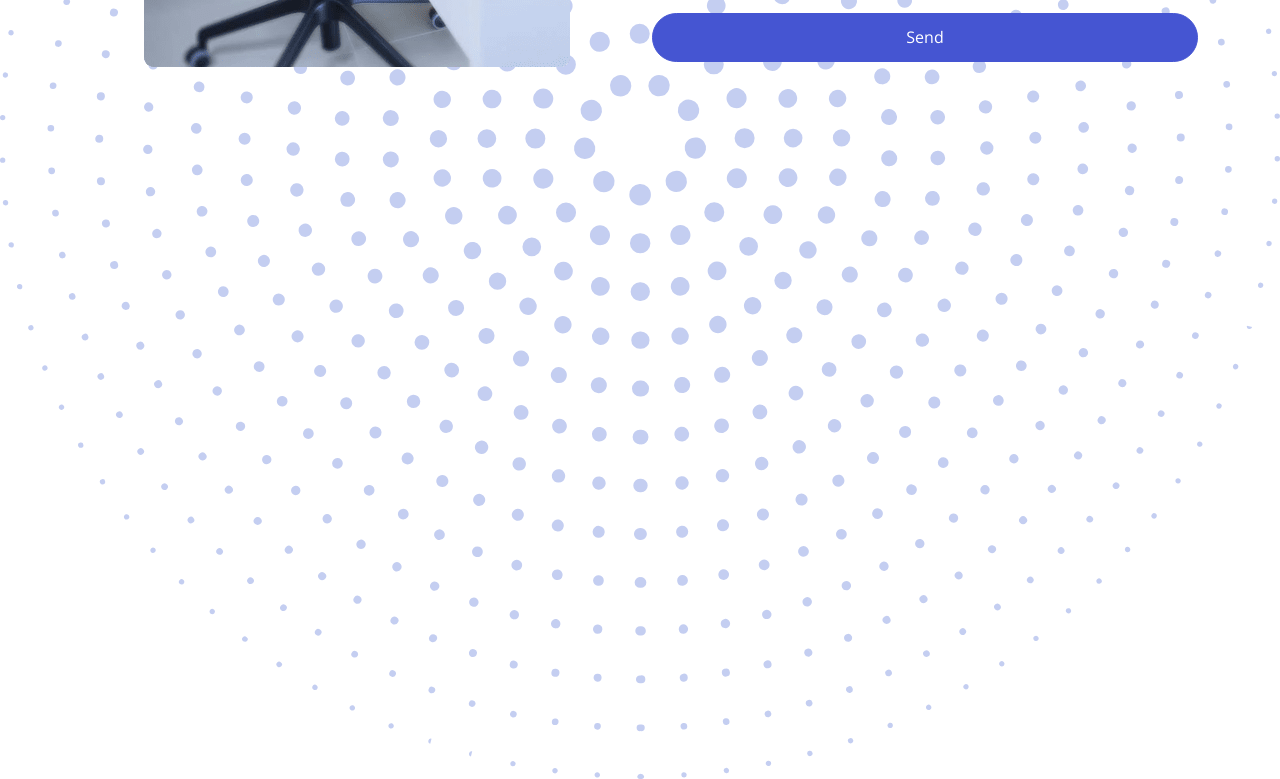
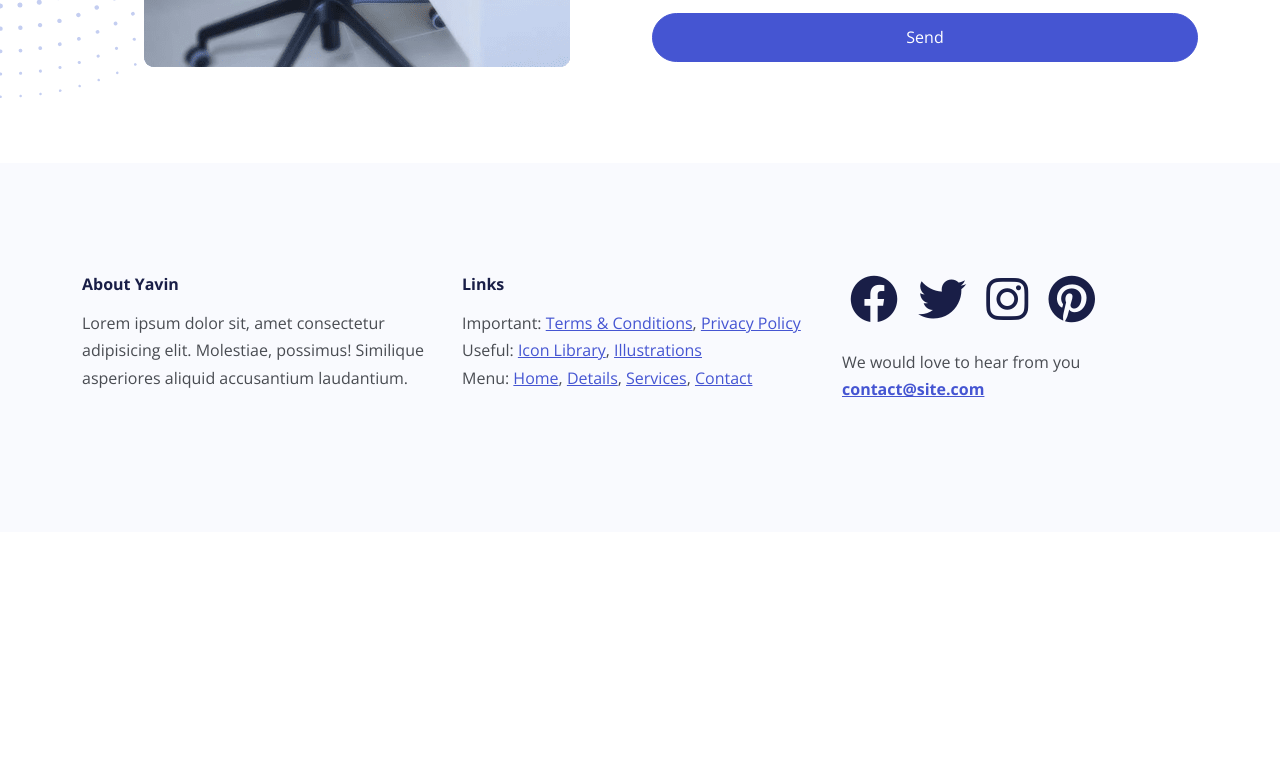
Before and after one commit to nataliestorozhuk/yavin-website, a website: page index.html in a window 1280 px wide. Shown: the part 6099-6878 px from the top of the page. After the commit the page ends 6631 px from the top, so only its background shows below. Drawn offline with nearby package versions, Linux system fonts and the light colour scheme; files that its build step writes are made by us from their sources.

Commit message:
added footer section and some styles

```diff
--- a/index.html
+++ b/index.html
@@ -561,6 +561,61 @@
       </div>
     </section>
 
+    <!-- Footer-->
+    <footer class="footer bg-light py-6">
+      <div class="container">
+        <div class="row">
+          <div class="col-md-4 my-3">
+            <h6>About Yavin</h6>
+            <p>
+              Lorem ipsum dolor sit, amet consectetur adipisicing elit.
+              Molestiae, possimus! Similique asperiores aliquid accusantium
+              laudantium.
+            </p>
+          </div>
+          <div class="col-md-4 my-3">
+            <h6>Links</h6>
+            <ul class="list-unstyled">
+              <li>
+                Important: <a href="#">Terms & Conditions</a>,
+                <a href="#">Privacy Policy</a>
+              </li>
+              <li>
+                Useful: <a href="#">Icon Library</a>,
+                <a href="#">Illustrations</a>
+              </li>
+              <li>
+                Menu: <a href="#">Home</a>, <a href="#details">Details</a>,
+                <a href="#services">Services</a>, <a href="#contact">Contact</a>
+              </li>
+            </ul>
+          </div>
+          <div class="col-md-4 my-3">
+            <div class="mb-4">
+              <a href="#" class="text-decoration-none">
+                <i class="fab fa-facebook fa-3x text-dark mx-2"></i>
+              </a>
+              <a href="#" class="text-decoration-none">
+                <i class="fab fa-twitter fa-3x text-dark mx-2"></i>
+              </a>
+              <a href="#" class="text-decoration-none">
+                <i class="fab fa-instagram fa-3x text-dark mx-2"></i>
+              </a>
+              <a href="#" class="text-decoration-none">
+                <i class="fab fa-pinterest fa-3x text-dark mx-2"></i>
+              </a>
+            </div>
+            <p>
+              We would love to hear from you
+              <a href="mailto:contact@site.com"
+                ><strong>contact@site.com</strong></a
+              >
+            </p>
+          </div>
+        </div>
+      </div>
+    </footer>
+
     <script src="js/bootstrap.bundle.min.js"></script>
     <script src="js/script.js"></script>
   </body>
--- a/scss/styles.scss
+++ b/scss/styles.scss
@@ -49,6 +49,13 @@
     width: 500px;
 
 }
+.contact .decoration-star{
+
+    left: -300px;
+    width: 600px;
+
+}
+
 
 @media (max-width: 992px) {
     .xl-text{
```
